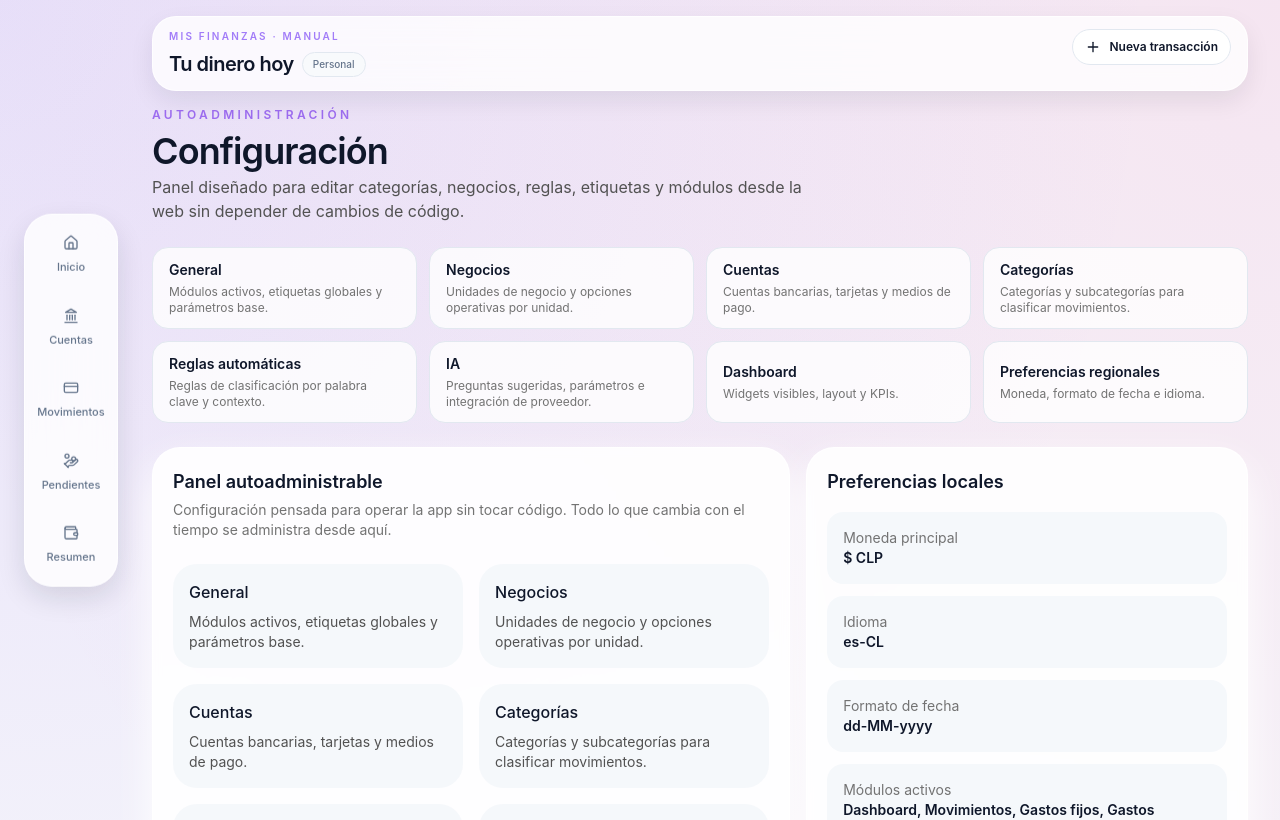
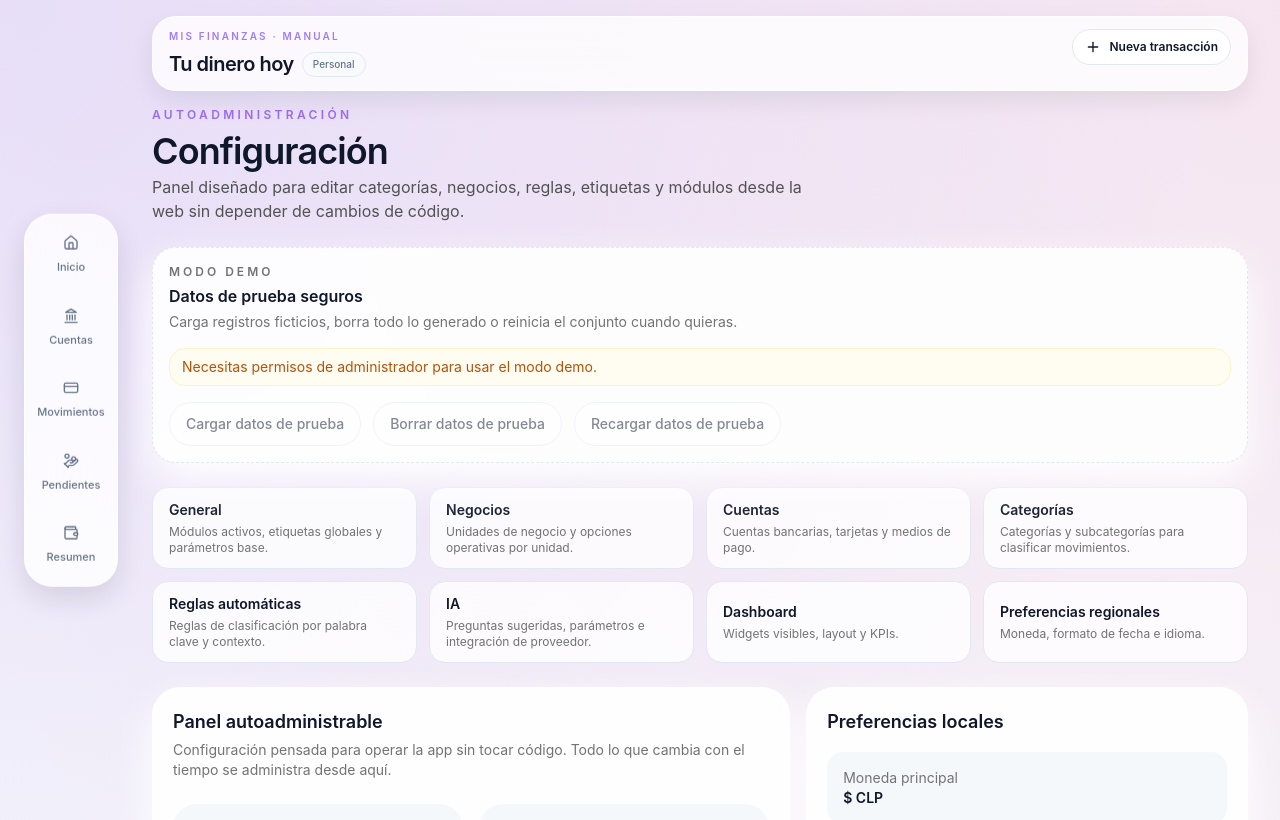
Before and after one commit to contactolookhair-dev/mis-finanzas, a Next.js app: page /configuracion in a window 1280 px wide. Shown: the top 820 px of the page. Built offline with nearby package versions, Linux system fonts and the light colour scheme; no server answers; the database is empty.

Commit message:
Show demo mode card outside settings guard

```diff
--- a/src/app/(app)/configuracion/page.tsx
+++ b/src/app/(app)/configuracion/page.tsx
@@ -1,4 +1,5 @@
 import { ClassificationRulesPanel } from "@/components/settings/classification-rules-panel";
+import { DemoModeCard } from "@/components/settings/demo-mode-card";
 import { ImportTemplatesPanel } from "@/components/settings/import-templates-panel";
 import { SettingsAdminClient } from "@/components/settings/settings-admin-client";
 import { SettingsPanel } from "@/components/settings/settings-panel";
@@ -13,6 +14,7 @@ export default function ConfiguracionPage() {
         title="Configuración"
         description="Panel diseñado para editar categorías, negocios, reglas, etiquetas y módulos desde la web sin depender de cambios de código."
       />
+      <DemoModeCard />
       <SettingsSectionsNav />
       <SettingsPanel />
       <SettingsAdminClient />
--- /dev/null
+++ b/src/components/settings/demo-mode-card.tsx
@@ -0,0 +1,117 @@
+"use client";
+
+import { useEffect, useState } from "react";
+import { Button } from "@/components/ui/button";
+import { Card } from "@/components/ui/card";
+import { fetchAuthSession } from "@/shared/lib/auth-session-client";
+import type { AuthSessionResponse } from "@/shared/types/auth";
+
+type DemoAction = "seed" | "clear" | "reset";
+
+export function DemoModeCard() {
+  const [authLoading, setAuthLoading] = useState(true);
+  const [authSession, setAuthSession] = useState<AuthSessionResponse | null>(null);
+  const [loading, setLoading] = useState(false);
+  const [loadingAction, setLoadingAction] = useState<DemoAction | null>(null);
+  const [message, setMessage] = useState<string | null>(null);
+  const [error, setError] = useState<string | null>(null);
+
+  useEffect(() => {
+    async function loadSession() {
+      try {
+        const session = await fetchAuthSession();
+        setAuthSession(session);
+      } catch {
+        setAuthSession({ authenticated: false });
+      } finally {
+        setAuthLoading(false);
+      }
+    }
+
+    void loadSession();
+  }, []);
+
+  const permissions =
+    authSession?.authenticated === true && authSession.permissions ? authSession.permissions : null;
+  const canUseDemo = Boolean(permissions?.canEditSettings);
+
+  async function handleAction(action: DemoAction) {
+    if (action === "clear") {
+      const confirmed = window.confirm("Vas a borrar los datos de prueba. ¿Deseas continuar?");
+      if (!confirmed) return;
+    }
+
+    setLoading(true);
+    setLoadingAction(action);
+    setMessage(null);
+    setError(null);
+
+    try {
+      const response = await fetch(`/api/demo/${action}`, {
+        method: action === "clear" ? "DELETE" : "POST",
+        cache: "no-store"
+      });
+      const payload = (await response.json().catch(() => ({}))) as Record<string, unknown>;
+
+      if (!response.ok) {
+        throw new Error((payload.message as string) ?? "No se pudo ejecutar la accion demo.");
+      }
+
+      if (payload.summary) {
+        const summary = payload.summary as {
+          accounts?: number;
+          transactions?: number;
+          debts?: number;
+        };
+        setMessage(
+          `${(payload.message as string) ?? "Operacion demo completada."} · Cuentas ${summary.accounts ?? 0} · Movimientos ${summary.transactions ?? 0} · Deudas ${summary.debts ?? 0}`
+        );
+      } else if (payload.result) {
+        const result = payload.result as { deletedEntities?: number };
+        setMessage(
+          `${(payload.message as string) ?? "Operacion demo completada."} · Entidades eliminadas ${result.deletedEntities ?? 0}`
+        );
+      } else {
+        setMessage((payload.message as string) ?? "Operacion demo completada.");
+      }
+    } catch (actionError) {
+      setError(actionError instanceof Error ? actionError.message : "Error ejecutando modo demo.");
+    } finally {
+      setLoading(false);
+      setLoadingAction(null);
+    }
+  }
+
+  return (
+    <Card className="space-y-4 rounded-[24px] border border-dashed border-slate-200 bg-white/90 p-4 shadow-[0_20px_45px_rgba(15,23,42,0.08)]">
+      <div className="space-y-1">
+        <p className="text-xs font-semibold uppercase tracking-[0.25em] text-neutral-500">Modo demo</p>
+        <p className="text-base font-semibold text-slate-900">Datos de prueba seguros</p>
+        <p className="text-sm text-neutral-500">
+          Carga registros ficticios, borra todo lo generado o reinicia el conjunto cuando quieras.
+        </p>
+      </div>
+
+      {!authLoading && !canUseDemo ? (
+        <p className="rounded-2xl border border-amber-100 bg-amber-50/70 px-3 py-2 text-sm text-amber-700">
+          Necesitas permisos de administrador para usar el modo demo.
+        </p>
+      ) : null}
+
+      <div className="flex flex-wrap gap-3">
+        <Button variant="secondary" disabled={authLoading || loading || !canUseDemo} onClick={() => void handleAction("seed")}>
+          {loading && loadingAction === "seed" ? "Cargando datos..." : "Cargar datos de prueba"}
+        </Button>
+        <Button variant="secondary" disabled={authLoading || loading || !canUseDemo} onClick={() => void handleAction("clear")}>
+          {loading && loadingAction === "clear" ? "Borrando datos..." : "Borrar datos de prueba"}
+        </Button>
+        <Button variant="secondary" disabled={authLoading || loading || !canUseDemo} onClick={() => void handleAction("reset")}>
+          {loading && loadingAction === "reset" ? "Reiniciando datos..." : "Recargar datos de prueba"}
+        </Button>
+      </div>
+
+      {message ? <p className="text-sm text-emerald-600">{message}</p> : null}
+      {error ? <p className="text-sm text-rose-600">{error}</p> : null}
+    </Card>
+  );
+}
--- a/src/components/settings/settings-admin-client.tsx
+++ b/src/components/settings/settings-admin-client.tsx
@@ -90,10 +90,6 @@ export function SettingsAdminClient() {
   const [baselineSettings, setBaselineSettings] = useState<SettingsSnapshot | null>(null);
   const [savingSection, setSavingSection] = useState<EditableSettingsSection | null>(null);
   const [lastSavedChanges, setLastSavedChanges] = useState<SectionChangeSummary[]>([]);
-  const [demoLoading, setDemoLoading] = useState(false);
-  const [demoMessage, setDemoMessage] = useState<string | null>(null);
-  const [demoError, setDemoError] = useState<string | null>(null);
-  const [demoLoadingAction, setDemoLoadingAction] = useState<"seed" | "clear" | "reset" | null>(null);
 
   const [aiSuggestedQuestionsInput, setAiSuggestedQuestionsInput] = useState("");
   const [aiInsightParametersInput, setAiInsightParametersInput] = useState("{}");
@@ -198,49 +194,6 @@ export function SettingsAdminClient() {
   };
 
   const hasDirtyChanges = Object.values(dirtyBySection).some(Boolean);
-
-  async function handleDemoAction(action: "seed" | "clear" | "reset") {
-    if (action === "clear") {
-      const confirm = window.confirm("Vas a borrar los datos de prueba. ¿Deseas continuar?");
-      if (!confirm) return;
-    }
-
-    setDemoLoading(true);
-    setDemoLoadingAction(action);
-    setDemoError(null);
-    setDemoMessage(null);
-
-    try {
-      const response = await fetch(`/api/demo/${action}`, {
-        method: action === "clear" ? "DELETE" : "POST",
-        cache: "no-store"
-      });
-      const payload = (await response.json().catch(() => ({}))) as Record<string, unknown>;
-      if (!response.ok) {
-        throw new Error((payload.message as string) ?? "No se pudo ejecutar la acción demo.");
-      }
-      let details = "";
-      if (payload.summary) {
-        const summary = payload.summary as {
-          accounts?: number;
-          transactions?: number;
-          debts?: number;
-          debtPayments?: number;
-          categories?: number;
-        };
-        details = `Cuentas ${summary.accounts ?? 0} · Movimientos ${summary.transactions ?? 0} · Deudas ${summary.debts ?? 0}`;
-      } else if (payload.result) {
-        const result = payload.result as { deletedEntities?: number };
-        details = `Entidades eliminadas: ${result.deletedEntities ?? 0}`;
-      }
-      setDemoMessage(((payload.message as string) ?? "Operación demo completada.") + (details ? ` · ${details}` : ""));
-    } catch (error) {
-      setDemoError(error instanceof Error ? error.message : "Error ejecutando operación demo.");
-    } finally {
-      setDemoLoading(false);
-      setDemoLoadingAction(null);
-    }
-  }
 
   useEffect(() => {
     if (!hasDirtyChanges) return;
@@ -564,43 +517,6 @@ export function SettingsAdminClient() {
           })}
         </div>
       </Card>
-      <Card className="space-y-4 rounded-[24px] border border-dashed border-slate-200 bg-white/90 p-4 shadow-[0_20px_45px_rgba(15,23,42,0.08)]">
-        <div className="flex flex-col gap-1">
-          <div className="flex items-center gap-2">
-            <p className="text-xs font-semibold uppercase tracking-[0.25em] text-neutral-500">Modo demo</p>
-          </div>
-          <p className="text-base font-semibold text-slate-900">Datos de prueba seguros</p>
-          <p className="text-sm text-neutral-500">
-            Carga registros ficticios, borra todo lo generado o reinicia el conjunto cuando quieras.
-          </p>
-        </div>
-        <div className="flex flex-wrap gap-3">
-          <Button
-            variant="secondary"
-            disabled={demoLoading}
-            onClick={() => void handleDemoAction("seed")}
-          >
-            {demoLoading && demoLoadingAction === "seed" ? "Cargando datos..." : "Cargar datos de prueba"}
-          </Button>
-          <Button
-            variant="secondary"
-            disabled={demoLoading}
-            onClick={() => void handleDemoAction("clear")}
-          >
-            {demoLoading && demoLoadingAction === "clear" ? "Borrando datos..." : "Borrar datos de prueba"}
-          </Button>
-          <Button
-            variant="secondary"
-            disabled={demoLoading}
-            onClick={() => void handleDemoAction("reset")}
-          >
-            {demoLoading && demoLoadingAction === "reset" ? "Reiniciando datos..." : "Recargar datos de prueba"}
-          </Button>
-        </div>
-        {demoMessage ? <p className="text-sm text-emerald-600">{demoMessage}</p> : null}
-        {demoError ? <p className="text-sm text-rose-600">{demoError}</p> : null}
-      </Card>
-
       {currentSummary?.changed ? (
         <Card className="space-y-3">
           <div className="flex items-center justify-between">
```
